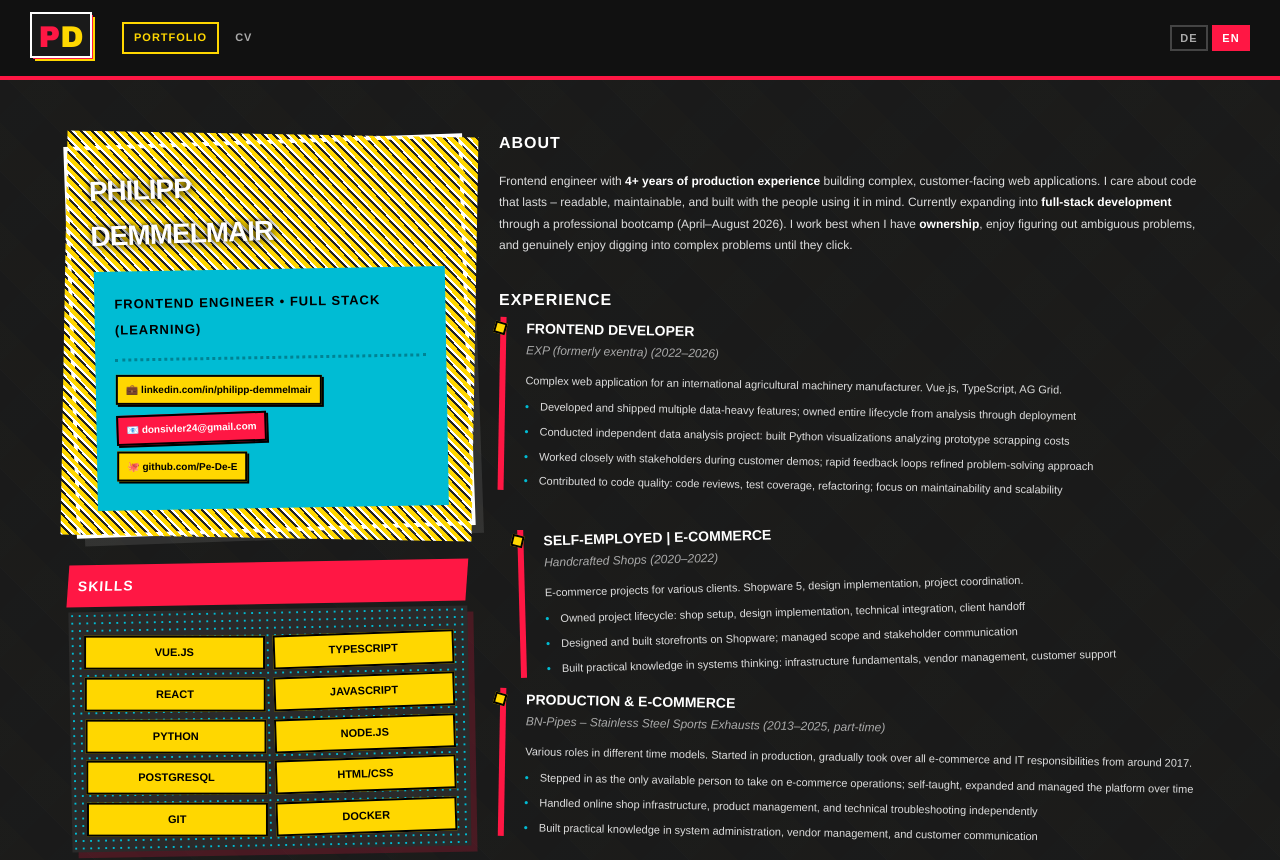
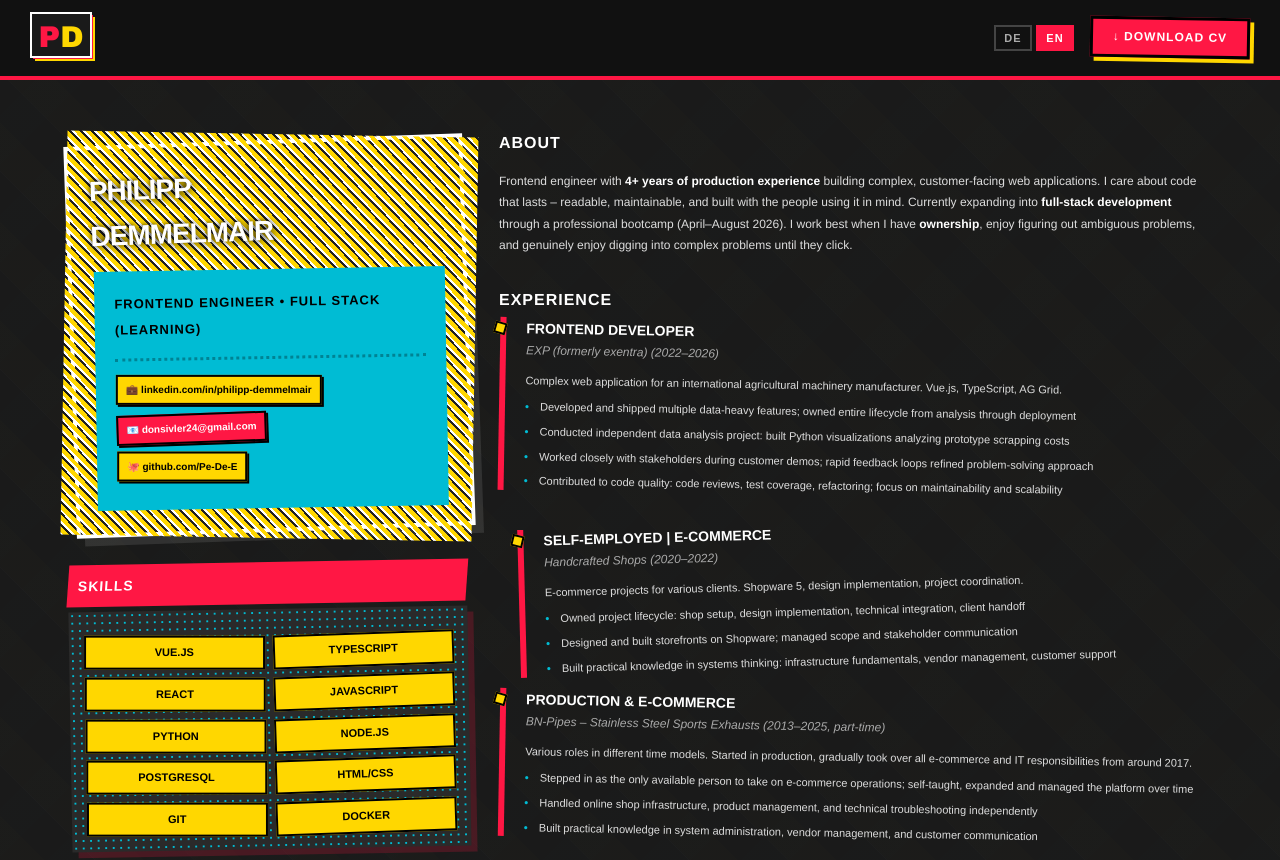
Before and after one commit to Pe-De-E/cv, a React (Vite) app: page / in a window 1280 px wide. Shown: the top 860 px of the page. Built offline with nearby package versions, Linux system fonts and the light colour scheme.

Commit message:
🔥 Deleted CV Site
The CV can now be downloaded via the button on the homepage

```diff
--- a/src/App.jsx
+++ b/src/App.jsx
@@ -1,4 +1,3 @@
-import { Routes, Route } from 'react-router-dom'
 import Navbar from './components/Navbar'
 import CV from './components/CV'
 
@@ -6,10 +5,7 @@ export default function App() {
   return (
     <>
       <Navbar />
-      <Routes>
-        <Route path="/" element={<CV />} />
-        <Route path="/cv" element={<CV short />} />
-      </Routes>
+      <CV />
     </>
   )
 }
--- a/src/components/CV.jsx
+++ b/src/components/CV.jsx
@@ -1,7 +1,7 @@
 import { useTranslation } from 'react-i18next'
 import './CV.css'
 
-export default function CV({ short = false }) {
+export default function CV() {
   const { t } = useTranslation()
 
   return (
@@ -47,7 +47,6 @@ export default function CV({ short = false }) {
           </div>
         </div>
 
-{!short && (
         <div className="section">
           <div className="section-title">{t('sections.interests')}</div>
           <div className="dot-bg">
@@ -61,7 +60,6 @@ export default function CV({ short = false }) {
             </div>
           </div>
         </div>
-        )}
       </div>
 
       {/* MAIN CONTENT */}
@@ -114,8 +112,6 @@ export default function CV({ short = false }) {
             </div>
           </div>
 
-          {!short && (
-            <>
           <div className="job" style={{ marginTop: '25px' }}>
             <div className="job-title">{t('experience.job4.title')}</div>
             <div className="job-company">{t('experience.job4.company')}</div>
@@ -127,8 +123,6 @@ export default function CV({ short = false }) {
             <div className="job-company">{t('experience.job5.company')}</div>
             <div className="job-desc">{t('experience.job5.description')}</div>
           </div>
-            </>
-          )}
         </div>
 
         <div className="page-break" />
--- a/src/components/Navbar.css
+++ b/src/components/Navbar.css
@@ -96,7 +96,7 @@
   border-color: #FF1744;
 }
 
-.pdf-btn {
+.pdf-btn, a.pdf-btn {
   background: #FF1744;
   color: #fff;
   border: 3px solid #000;
@@ -111,14 +111,15 @@
   box-shadow: 4px 4px 0px #FFD700;
   transition: transform 0.1s, box-shadow 0.1s;
   text-align: center;
+  text-decoration: none;
 }
 
-.pdf-btn:hover {
+.pdf-btn:hover, a.pdf-btn:hover {
   transform: rotate(1deg) translate(-2px, -2px);
   box-shadow: 6px 6px 0px #FFD700;
 }
 
-.pdf-btn:active {
+.pdf-btn:active, a.pdf-btn:active {
   transform: rotate(1deg) translate(2px, 2px);
   box-shadow: 2px 2px 0px #FFD700;
 }
--- a/src/components/Navbar.jsx
+++ b/src/components/Navbar.jsx
@@ -1,27 +1,14 @@
 import { useTranslation } from 'react-i18next'
-import { NavLink, useLocation } from 'react-router-dom'
 import PDLogo from './PDLogo'
 import './Navbar.css'
 
 export default function Navbar() {
   const { t, i18n } = useTranslation()
   const currentLang = i18n.language?.startsWith('de') ? 'de' : 'en'
-  const location = useLocation()
-  const isOnCvPage = location.pathname === '/cv'
 
   return (
     <nav className="navbar">
-      <NavLink to="/" className="navbar-logo-link">
-        <PDLogo />
-      </NavLink>
-      <div className="navbar-nav">
-        <NavLink to="/" end className={({ isActive }) => `nav-link ${isActive ? 'nav-link--active' : ''}`}>
-          {t('nav.home')}
-        </NavLink>
-        <NavLink to="/cv" className={({ isActive }) => `nav-link ${isActive ? 'nav-link--active' : ''}`}>
-          {t('nav.cvLink')}
-        </NavLink>
-      </div>
+      <PDLogo />
       <div className="navbar-actions">
         <div className="lang-switcher">
           <button
@@ -37,11 +24,13 @@ export default function Navbar() {
             EN
           </button>
         </div>
-        {isOnCvPage && (
-          <button className="pdf-btn" onClick={() => window.print()}>
-            {t('nav.exportPdf')}
-          </button>
-        )}
+        <a
+          className="pdf-btn"
+          href={`/cvs/CV-Philipp-Demmelmair-${currentLang === 'de' ? 'DE' : 'EN'}.pdf`}
+          download
+        >
+          {t('nav.exportPdf')}
+        </a>
       </div>
     </nav>
   )
--- a/src/i18n/locales/de.json
+++ b/src/i18n/locales/de.json
@@ -1,6 +1,6 @@
 {
   "nav": {
-    "exportPdf": "↓ PDF exportieren",
+    "exportPdf": "↓ CV herunterladen",
     "home": "Portfolio",
     "cvLink": "Lebenslauf"
   },
--- a/src/i18n/locales/en.json
+++ b/src/i18n/locales/en.json
@@ -1,6 +1,6 @@
 {
   "nav": {
-    "exportPdf": "↓ Export PDF",
+    "exportPdf": "↓ Download CV",
     "home": "Portfolio",
     "cvLink": "CV"
   },
```
Also changed, not shown: 2 other files (tests, documents, lock files or other folders). Lines whose indentation alone changed are shown as unchanged.
